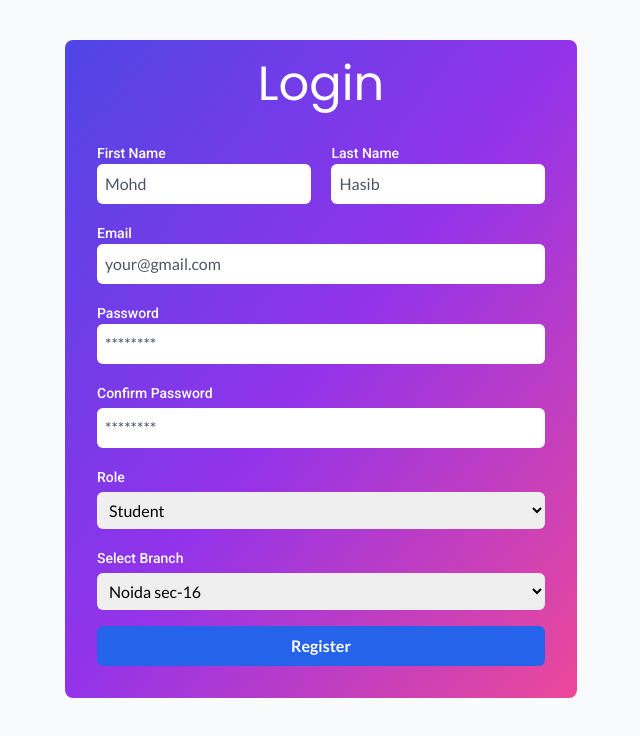
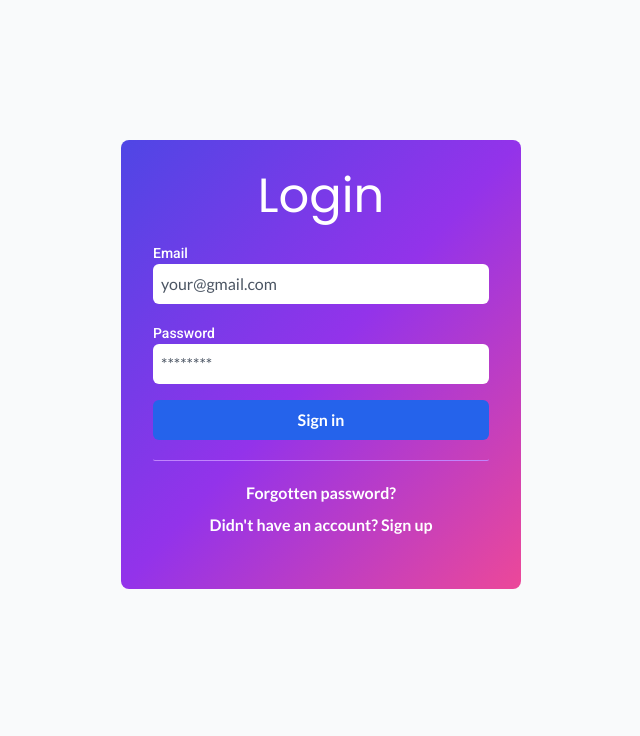
Before and after one commit to letsCodeWithHasib/web-app-01, a React (Vite) app in the folder client/: page /auth/sign-in in a window 1280 px wide. Shown: the top 736 px of the page, without its empty margins (329-969 px from the left). Built offline with nearby package versions, Linux system fonts and the light colour scheme.

Commit message:
auth almost done

```diff
--- a/client/package.json
+++ b/client/package.json
@@ -10,11 +10,15 @@
     "preview": "vite preview"
   },
   "dependencies": {
+    "@reduxjs/toolkit": "^2.2.7",
     "axios": "^1.7.7",
+    "jwt-decode": "^4.0.0",
     "react": "^18.3.1",
     "react-dom": "^18.3.1",
     "react-icons": "^5.3.0",
-    "react-router-dom": "^6.26.2"
+    "react-redux": "^9.1.2",
+    "react-router-dom": "^6.26.2",
+    "redux-persist": "^6.0.0"
   },
   "devDependencies": {
     "@eslint/js": "^9.9.0",
--- a/client/src/App.jsx
+++ b/client/src/App.jsx
@@ -7,6 +7,7 @@ import Home from "./pages/Home";
 import Aboutus from "./pages/Aboutus";
 import Login from "./pages/protected/Login";
 import Register from "./pages/protected/Register";
+import ForgottenPassword from "./pages/protected/ForgottenPassword";
 
 // Layouts
 import Unprotected from "./layout/Unprotected";
@@ -69,6 +70,7 @@ const App = () => {
           <Route path="/auth" element={<Auth />}>
             <Route path="sign-in" element={<Login />} />
             <Route path="sign-up" element={<Register />} />
+            <Route path="forgotten-password" element={<ForgottenPassword />} />
           </Route>
         </Routes>
       </div>
--- a/client/src/layout/Auth.jsx
+++ b/client/src/layout/Auth.jsx
@@ -1,7 +1,19 @@
 import { Outlet } from "react-router-dom";
-import authImage from "../assets/images/auth.jpg";
+import { useSelector } from "react-redux";
+import { getUserRoleFromToken } from "../utils/jwtUtils";
+import { useEffect } from "react";
+import { useNavigate } from "react-router-dom";
 
 const Auth = () => {
+  const { accessToken } = useSelector((state) => state.auth);
+  const navigate = useNavigate();
+  const role = getUserRoleFromToken(accessToken);
+  useEffect(() => {
+    if (accessToken) {
+      navigate("/user");
+    }
+  }, [accessToken]);
+
   return (
     <div>
       <div className="mt-5 flex  justify-center items-center p-5 gap-5 mx-auto">
--- a/client/src/pages/protected/Login.jsx
+++ b/client/src/pages/protected/Login.jsx
@@ -1,80 +1,49 @@
 import React, { useState } from "react";
+import { Link } from "react-router-dom";
 
 const Login = () => {
   const [formData, setFormData] = useState({
-    firstName: "",
-    lastName: "",
     email: "",
     password: "",
-    confirm: "",
-    role: "student",
-    branch: "",
   });
+  const [error, setError] = useState("");
 
   const handleChange = (e) => {
-    const { name, value, type, checked } = e.target;
+    const { name, value } = e.target;
     setFormData({
       ...formData,
-      [name]: type === "checkbox" ? checked : value,
+      [name]: value,
     });
+  };
+
+  const validateEmail = (email) => {
+    // Simple email validation regex
+    const regex = /\S+@\S+\.\S+/;
+    return regex.test(email);
   };
 
   const handleSubmit = (e) => {
     e.preventDefault();
+    setError(""); // Reset error state
+
+    if (!validateEmail(formData.email)) {
+      setError("Please enter a valid email address.");
+      return;
+    }
+
     // Handle form submission logic here
     console.log(formData);
   };
 
   return (
-    <div className="overflow-hidden bg-gradient-to-br rounded-lg from-primary via-purple-600 to-pink-500">
-      <h2 className="font-[Poppins] text-white text-5xl text-center mt-5">
-        Login
-      </h2>
+    <div className="mt-[100px] overflow-hidden bg-gradient-to-br p-8 rounded-lg from-primary via-purple-600 to-pink-500 w-[400px]">
+      <h2 className="font-[Poppins] text-white text-5xl text-center">Login</h2>
+      {error && <p className="text-red-500 text-center">{error}</p>}
       <form
         onSubmit={handleSubmit}
-        className="p-8 rounded-lg shadow-md w-full mx-auto max-w-lg "
+        className="w-full mx-auto max-w-lg border-b py-5 border-purple-400 rounded-sm"
       >
-        <div className="mb-4 flex gap-5">
-          {/* first name */}
-          <fieldset>
-            <label
-              className="text-sm font-[Roboto] text-white font-medium cursor-pointer"
-              htmlFor="firstName"
-            >
-              First Name
-            </label>
-            <input
-              type="text"
-              id="firstName"
-              name="firstName"
-              placeholder="Mohd"
-              value={formData.firstName}
-              onChange={handleChange}
-              required
-              className="w-full p-2 text-black rounded-md placeholder:text-gray-600 focus:outline-none focus:ring-2 focus:ring-blue-500"
-            />
-          </fieldset>
-          {/* last name */}
-          <fieldset>
-            <label
-              className="text-sm font-[Roboto] text-white font-medium"
-              htmlFor="lastName"
-            >
-              Last Name
-            </label>
-            <input
-              type="text"
-              id="lastName"
-              name="lastName"
-              value={formData.lastName}
-              onChange={handleChange}
-              required
-              placeholder="Hasib"
-              className="w-full p-2 text-black placeholder:text-gray-600 border-gray-300 rounded-md focus:outline-none focus:ring-2 focus:ring-blue-500"
-            />
-          </fieldset>
-        </div>
-        {/* email */}
+        {/* Email */}
         <fieldset className="mb-4">
           <label
             className="text-sm font-[Roboto] text-white font-medium cursor-pointer"
@@ -83,7 +52,7 @@ const Login = () => {
             Email
           </label>
           <input
-            type="text"
+            type="email"
             id="email"
             name="email"
             placeholder="your@gmail.com"
@@ -93,7 +62,7 @@ const Login = () => {
             className="w-full p-2 text-black placeholder:text-gray-600 rounded-md focus:outline-none focus:ring-2 focus:ring-blue-500"
           />
         </fieldset>
-        {/* password */}
+        {/* Password */}
         <fieldset className="mb-4">
           <label
             className="text-sm font-[Roboto] text-white font-medium cursor-pointer"
@@ -112,77 +81,28 @@ const Login = () => {
             className="w-full text-black p-2 placeholder:text-gray-600 rounded-md focus:outline-none focus:ring-2 focus:ring-blue-500"
           />
         </fieldset>
-        {/* confirm */}
-        <fieldset className="mb-4">
-          <label
-            className="text-sm font-[Roboto] text-white font-medium cursor-pointer"
-            htmlFor="confirm"
-          >
-            Confirm Password
-          </label>
-          <input
-            type="password"
-            id="confirm"
-            name="confirm"
-            value={formData.confirm}
-            onChange={handleChange}
-            placeholder="********"
-            required
-            className="mt-1 block w-full text-black p-2  placeholder:text-gray-600  rounded-md focus:outline-none focus:ring-2 focus:ring-blue-500"
-          />
-        </fieldset>
-
-        <fieldset className="mb-4">
-          <label
-            className="text-sm font-[Roboto] text-white font-medium cursor-pointer"
-            htmlFor="role"
-          >
-            Role
-          </label>
-          <select
-            id="role"
-            name="role"
-            value={formData.role}
-            onChange={handleChange}
-            className="mt-1 block text-black w-full p-2 rounded-md focus:outline-none focus:ring-1 focus:ring-blue-500"
-          >
-            <option value="student">Student</option>
-            <option value="admin">Admin</option>
-            <option value="company">Company</option>
-          </select>
-        </fieldset>
-        {/* centres */}
-        <fieldset className="mb-4">
-          <label
-            className="text-sm font-[Roboto] text-white font-medium cursor-pointer"
-            htmlFor="role"
-          >
-            Select Branch
-          </label>
-          <select
-            id="branch"
-            name="branch"
-            value={formData.branch}
-            onChange={handleChange}
-            className="mt-1 block text-black w-full p-2 rounded-md focus:outline-none focus:ring-1 focus:ring-blue-500"
-          >
-            <option value="Noida sec-16">Noida sec-16</option>
-            <option value="Noida sec-63">Noida sec-63</option>
-            <option value="Faridabad">Faridabad</option>
-            <option value="Gurugram">Gurugram</option>
-            <option value="Janakpuri">Janakpuri</option>
-            <option value="South Ex">South Ex</option>
-            <option value="Pitampura">Pitampura</option>
-          </select>
-        </fieldset>
 
         <button
           type="submit"
           className="w-full bg-blue-600 text-white font-semibold py-2 rounded-md hover:bg-blue-700 transition duration-200"
         >
-          Register
+          Sign in
         </button>
       </form>
+      <div className="py-5 flex gap-2 flex-col text-center items-center">
+        <Link
+          to="/auth/forgotten-password"
+          className="font-semibold text-white hover:border-b border-white "
+        >
+          Forgotten password?
+        </Link>
+        <Link
+          to="/auth/sign-up"
+          className="font-semibold text-white  hover:border-b border-white"
+        >
+          Didn't have an account? <span>Sign up</span>
+        </Link>
+      </div>
     </div>
   );
 };
--- a/client/src/pages/protected/Register.jsx
+++ b/client/src/pages/protected/Register.jsx
@@ -1,8 +1,11 @@
-import { useState, useContext } from "react";
-import { ThemeContext } from "../../context/themeContext";
+import { useState, useCallback } from "react";
 import { Link } from "react-router-dom";
+import { useDispatch } from "react-redux";
+import { registerUser } from "../../redux/features/authSlice";
 
 const Register = () => {
+  const dispatch = useDispatch();
+
   const [formData, setFormData] = useState({
     firstName: "",
     lastName: "",
@@ -10,26 +13,28 @@ const Register = () => {
     password: "",
     confirm: "",
     role: "student",
-    branch: "",
+    branch: "gurugram",
   });
 
-  const { isDark } = useContext(ThemeContext);
-  console.log(isDark);
+  const handleChange = useCallback((e) => {
+    const { name, value, type, checked } = e.target;
+    setFormData((prevData) => ({
+      ...prevData,
+      [name]: type === "checkbox" ? checked : value,
+    }));
+  }, []);
 
-  const handleChange = (e) => {
-    const { name, value, type, checked } = e.target;
-    setFormData({
-      ...formData,
-      [name]: type === "checkbox" ? checked : value,
-    });
-  };
-
-  const handleSubmit = (e) => {
-    e.preventDefault();
-    // Handle form submission logic here
-    console.log(formData);
-  };
-
+  const handleSubmit = useCallback(
+    async (e) => {
+      e.preventDefault();
+      try {
+        await dispatch(registerUser(formData)).unwrap();
+      } catch (error) {
+        console.log(error, "from");
+      }
+    },
+    [dispatch, formData]
+  );
   return (
     <div>
       <div className="overflow-hidden bg-gradient-to-br rounded-lg from-primary via-purple-600 to-pink-500">
@@ -57,7 +62,7 @@ const Register = () => {
                 value={formData.firstName}
                 onChange={handleChange}
                 required
-                className="w-full p-2 text-black rounded-md placeholder:text-gray-600 focus:outline-none focus:ring-2 focus:ring-blue-500"
+                className="w-full p-2 text-black rounded-md placeholder:text-gray-400 focus:outline-none focus:ring-2 focus:ring-blue-500"
               />
             </fieldset>
             {/* last name */}
@@ -76,7 +81,7 @@ const Register = () => {
                 onChange={handleChange}
                 required
                 placeholder="Hasib"
-                className="w-full p-2 text-black placeholder:text-gray-600 border-gray-300 rounded-md focus:outline-none focus:ring-2 focus:ring-blue-500"
+                className="w-full p-2 text-black placeholder:text-gray-400 border-gray-300 rounded-md focus:outline-none focus:ring-2 focus:ring-blue-500"
               />
             </fieldset>
           </div>
@@ -96,7 +101,7 @@ const Register = () => {
               value={formData.email}
               onChange={handleChange}
               required
-              className="w-full p-2 text-black placeholder:text-gray-600 rounded-md focus:outline-none focus:ring-2 focus:ring-blue-500"
+              className="w-full p-2 text-black placeholder:text-gray-400 rounded-md focus:outline-none focus:ring-2 focus:ring-blue-500"
             />
           </fieldset>
           {/* password */}
@@ -116,7 +121,7 @@ const Register = () => {
               value={formData.password}
               onChange={handleChange}
               required
-              className="w-full text-black p-2 placeholder:text-gray-600 rounded-md focus:outline-none focus:ring-2 focus:ring-blue-500"
+              className="w-full text-black p-2 placeholder:text-gray-400 rounded-md focus:outline-none focus:ring-2 focus:ring-blue-500"
             />
           </fieldset>
           {/* confirm */}
@@ -135,7 +140,7 @@ const Register = () => {
               onChange={handleChange}
               placeholder="********"
               required
-              className="mt-1 block w-full text-black p-2  placeholder:text-gray-600  rounded-md focus:outline-none focus:ring-2 focus:ring-blue-500"
+              className="mt-1 block w-full text-black p-2  placeholder:text-gray-400  rounded-md focus:outline-none focus:ring-2 focus:ring-blue-500"
             />
           </fieldset>
 
@@ -175,13 +180,13 @@ const Register = () => {
                 onChange={handleChange}
                 className="mt-1 block text-black w-full p-2 rounded-md focus:outline-none focus:ring-1 focus:ring-blue-500"
               >
-                <option value="Gurugram">Gurugram</option>
-                <option value="Noida sec-16">Noida sec-16</option>
-                <option value="Noida sec-63">Noida sec-63</option>
-                <option value="Faridabad">Faridabad</option>
-                <option value="Janakpuri">Janakpuri</option>
-                <option value="South Ex">South Ex</option>
-                <option value="Pitampura">Pitampura</option>
+                <option value="gurugram">Gurugram</option>
+                <option value="noida sec-16">Noida sec-16</option>
+                <option value="noida sec-63">Noida sec-63</option>
+                <option value="faridabad">Faridabad</option>
+                <option value="janakpuri">Janakpuri</option>
+                <option value="south Ex">South Ex</option>
+                <option value="pitampura">Pitampura</option>
               </select>
             </fieldset>
           </div>
@@ -195,7 +200,7 @@ const Register = () => {
         </form>
       </div>
       <div className="text-center mt-5">
-        <span className=" text-primary">
+        <span className="text-primary">
           Already have an account?{" "}
           <Link to="/auth/sign-in" className="ml-1 font-bold underline">
             Sign in
--- /dev/null
+++ b/client/src/utils/jwtUtils.js
@@ -0,0 +1,19 @@
+// src/utils/jwtUtils.js
+import { jwtDecode } from "jwt-decode";
+
+/**
+ * Get user role from JWT
+ * @param {string} token - The JWT token
+ * @returns {string|null} - The role of the user or null if not found
+ */
+export const getUserRoleFromToken = (token) => {
+  if (!token) return null;
+
+  try {
+    const decoded = jwtDecode(token);
+    return decoded?.role || null; // Adjust this based on your token's structure
+  } catch (error) {
+    console.error("Error decoding token:", error);
+    return null;
+  }
+};
```
Also changed, not shown: client/src/api/api.js (added, +63 -0 lines), client/src/main.jsx (+14 -4 lines), client/src/pages/protected/ForgottenPassword.jsx (added, +7 -0 lines), client/src/redux/features/authSlice.js (+55 -10 lines), client/src/redux/store.js (+14 -9 lines), 1 other file (tests, documents, lock files or other folders).
